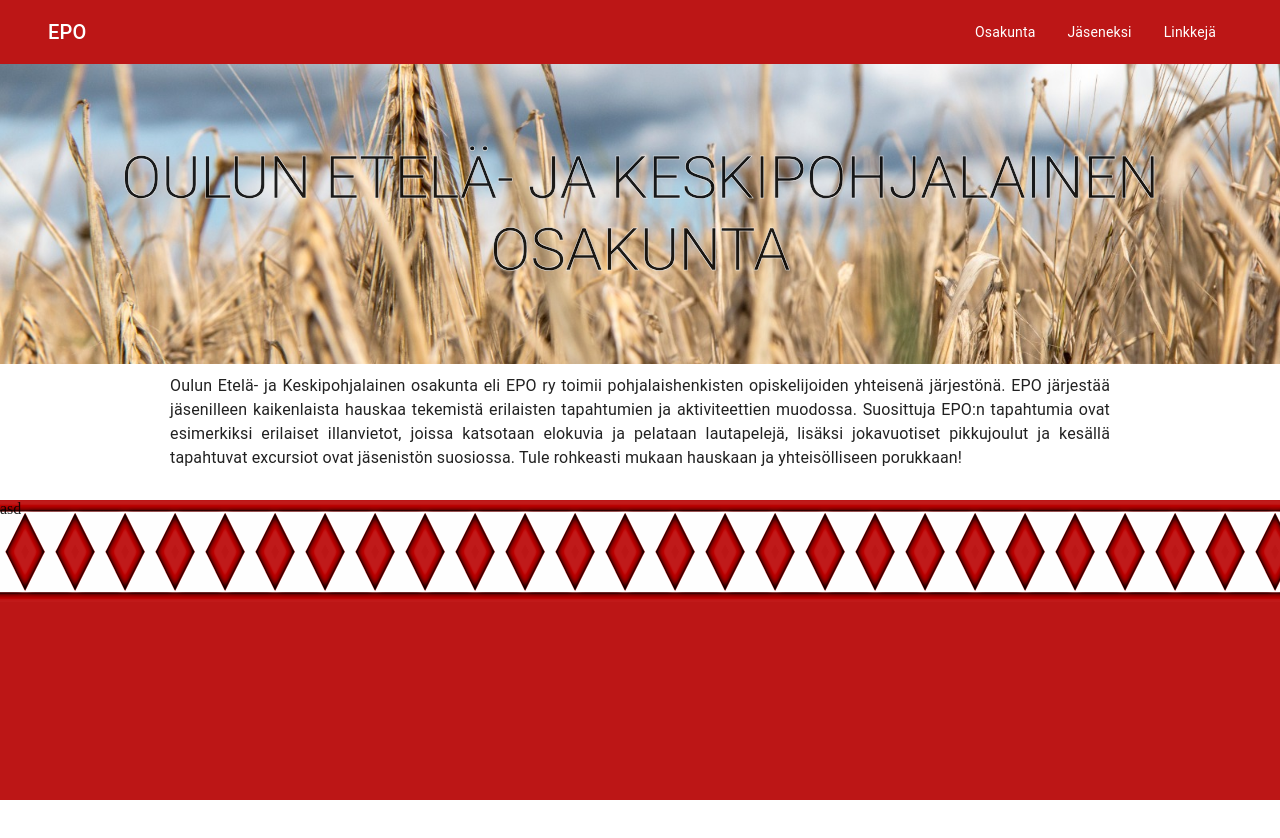
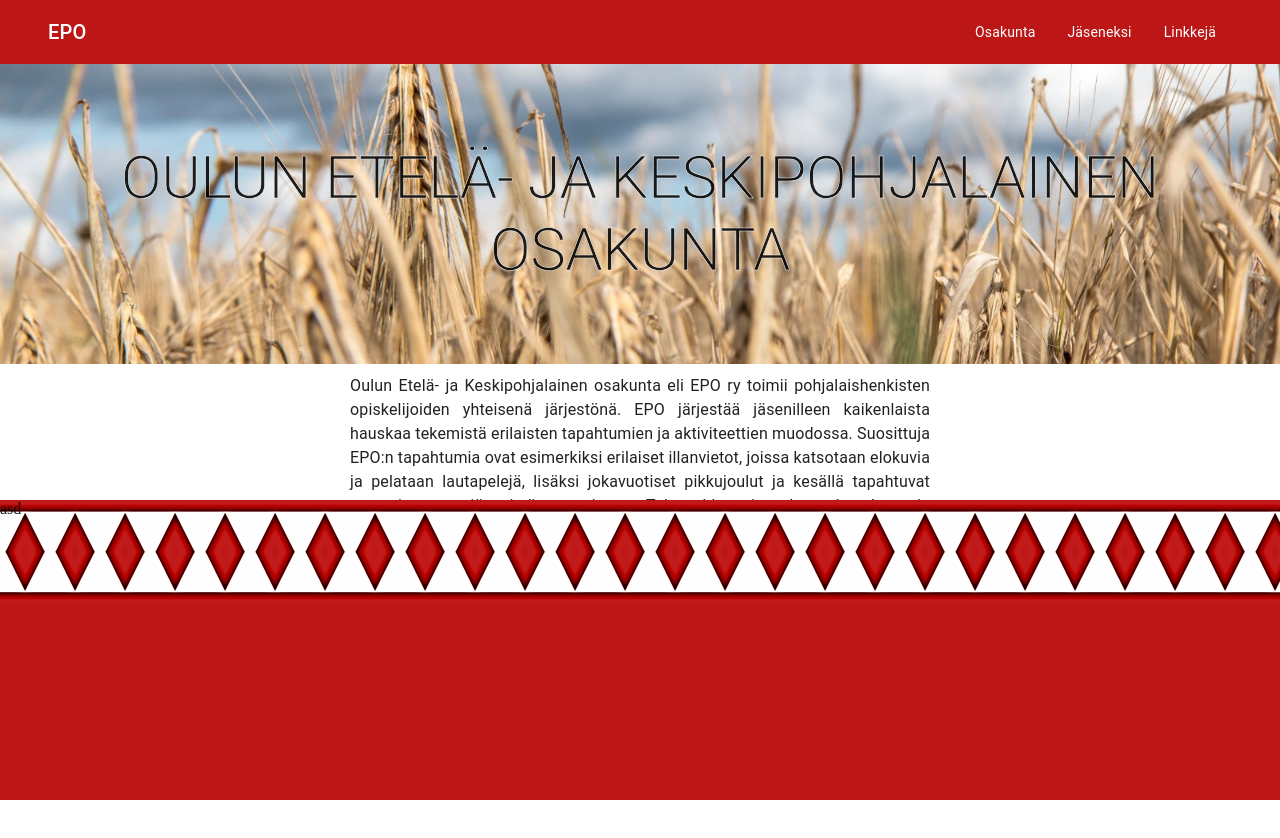
Before and after one commit to ehip/epo, a React (Create React App) app: page / in a window 1280 px wide. Shown: the top 838 px of the page. Before the commit the page ends 800 px from the top, so only its background shows below. Built offline with nearby package versions, Linux system fonts and the light colour scheme.

Commit message:
maxwidth sm

```diff
--- a/src/components/Text/Text.js
+++ b/src/components/Text/Text.js
@@ -13,7 +13,7 @@ export const Text = ({ text }) => {
   const { root } = useStyles();
 
   return (
-    <Container maxWidth="md" className={root}>
+    <Container maxWidth="sm" className={root}>
       <Paper square elevation="0">
         <Typography variant="body1">{text}</Typography>
       </Paper>
```
